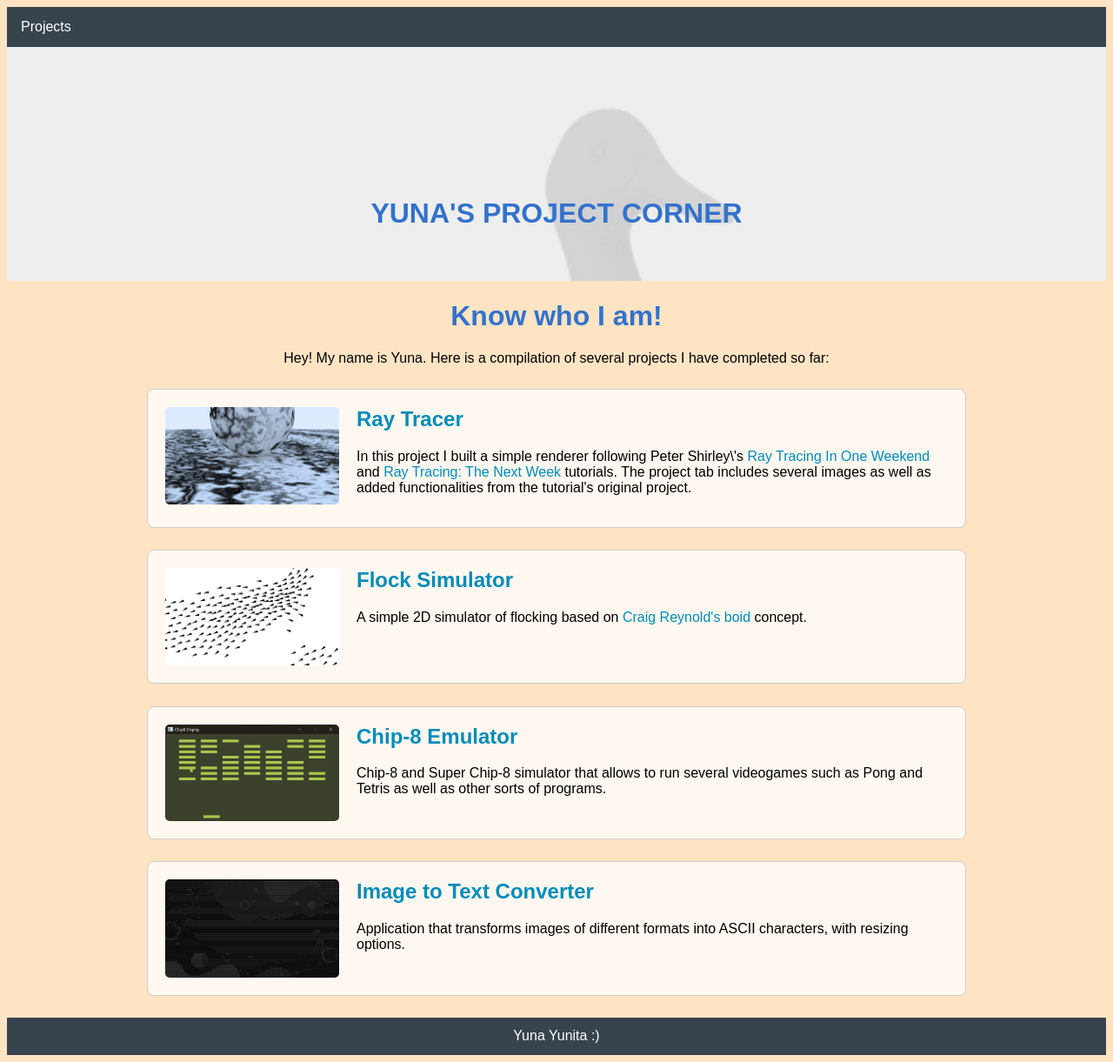
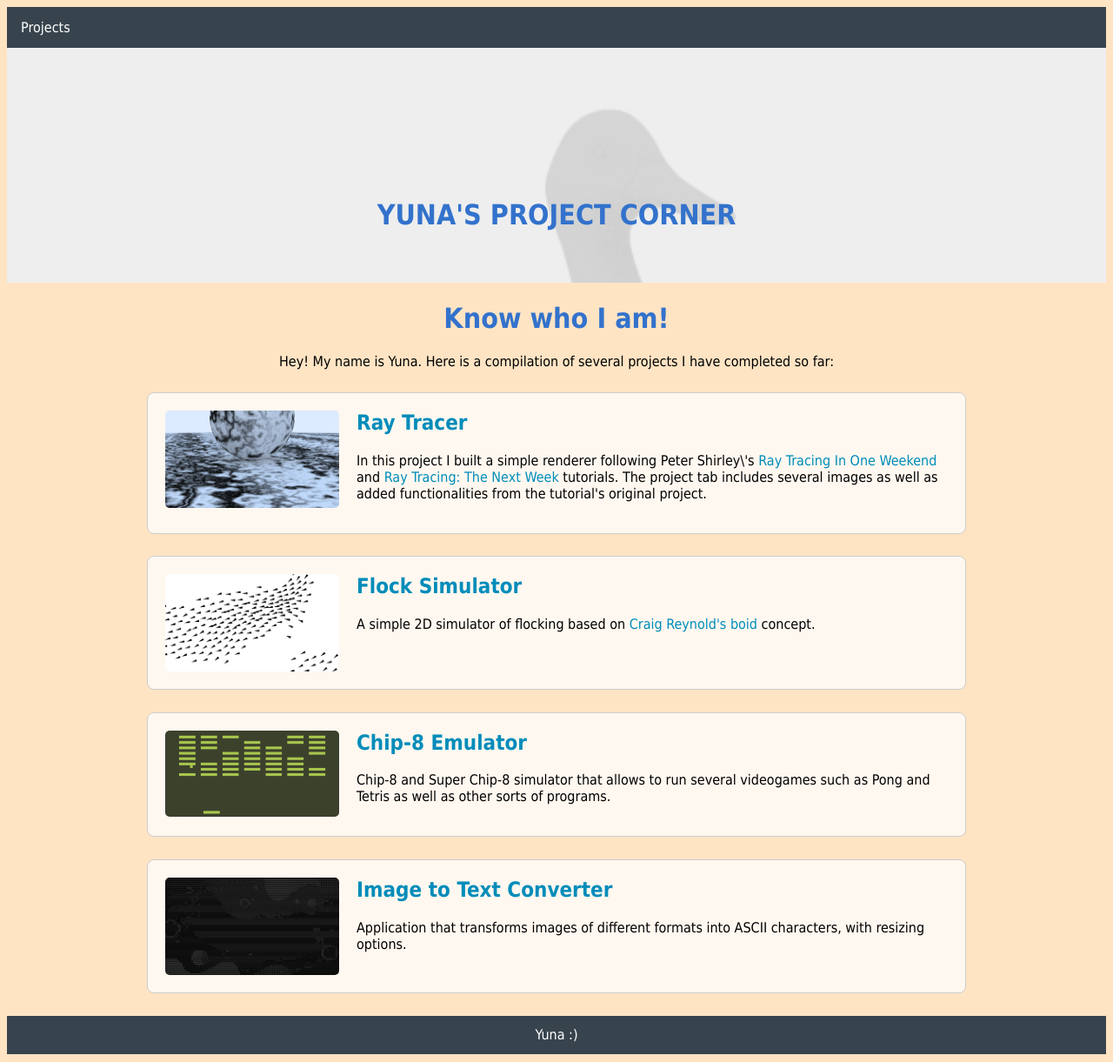
Before and after one commit to miyayuu06/Portfolio, a PHP site: page /prueba/pagina.php in a window 1280 px wide. Shown: the whole page at 87% size. Run offline with PHP 8.4, Linux system fonts and the light colour scheme.

Commit message:
Isolated header and footer

```diff
--- a/prueba/common.php
+++ /dev/null
@@ -1 +0,0 @@
-// Definición de componentes comunes (header, footer, ...)
--- /dev/null
+++ b/prueba/footer.php
@@ -0,0 +1 @@
+<footer>Yuna :)</footer>
--- a/prueba/hola.php
+++ /dev/null
@@ -1,6 +0,0 @@
-<h1><?php $x = 1; $y = 2; $z = $x + $y; echo($z); ?></h1>
-<?php
-	for ($i=0; $i<10; $i++) {
-		echo("<p>Me me me $i</p>");
-	}
-?>
--- a/prueba/individualProject.php
+++ b/prueba/individualProject.php
@@ -11,9 +11,7 @@
 
 <body>
 
-<ul>
-  <li><a href="pagina.php">Projects</a></li>
-</ul>
+<?php include("navi.php")?>
 
 <header style="background-image:url('photos/<?=$projects[$id]['dir']?>/cover.png');">
   <h1><?=$projects[$id]['title']?></h1>
@@ -59,7 +57,7 @@ $nextpage = ($id + 1) % count($projects);                   // wrap forwards
   </a>
 </div>
 
-<footer>Yuna Yunita :)</footer>
+<?php include("footer.php")?>
 
 </body>
 </html>
--- /dev/null
+++ b/prueba/navi.php
@@ -0,0 +1,3 @@
+<ul>
+  <li><a href="pagina.php">Projects</a></li>
+</ul>
--- a/prueba/pagina.php
+++ b/prueba/pagina.php
@@ -4,15 +4,13 @@
 
 <head>
 <meta name="viewport" content="width=device-width, initial-scale=1.0">
-<link rel="stylesheet" href="styles.css">
+<link rel="stylesheet" href="styles.css?v=1.0">
 <title>Page Title</title>
 </head>
 
 <body>
 
-<ul>
-  <li><a href="pagina.php">Projects</li>
-</ul>
+<?php include("navi.php")?>
 
 <header style="background-image:url(photos/renderer/superbanner.png);">
   <h1>YUNA'S PROJECT CORNER</h1>
@@ -34,7 +32,7 @@
   </div>
 <?php endfor; ?>
 
-<footer>Yuna Yunita :)</footer>
+<?php include("footer.php")?>
 
 </body>
 </html>
--- a/prueba/styles.css
+++ b/prueba/styles.css
@@ -1,7 +1,10 @@
+body, h1, h2, h3, p, pre, a, footer {
+  font-family: Tahoma !important;
+}
+
 body {
   background-color: bisque;
   text-align: center;
-  font-family: sans-serif;
 }
 
 ul {
```
Also changed, not shown: prueba/photos/emulator/breakout.png (added), prueba/photos/emulator/cover.png.
